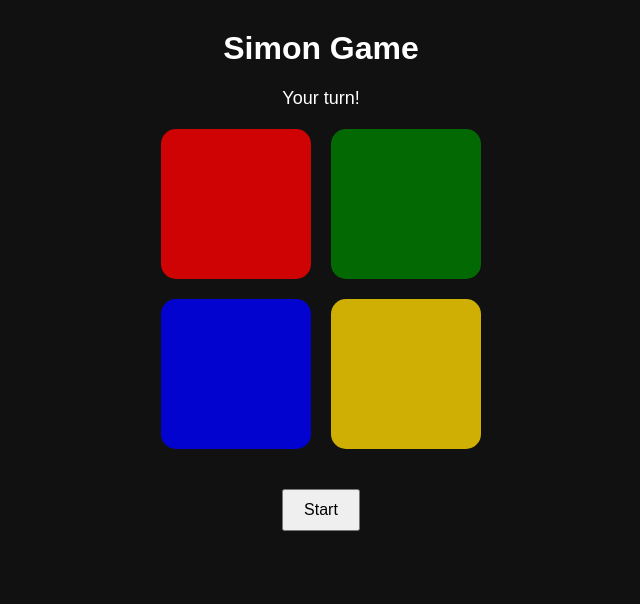
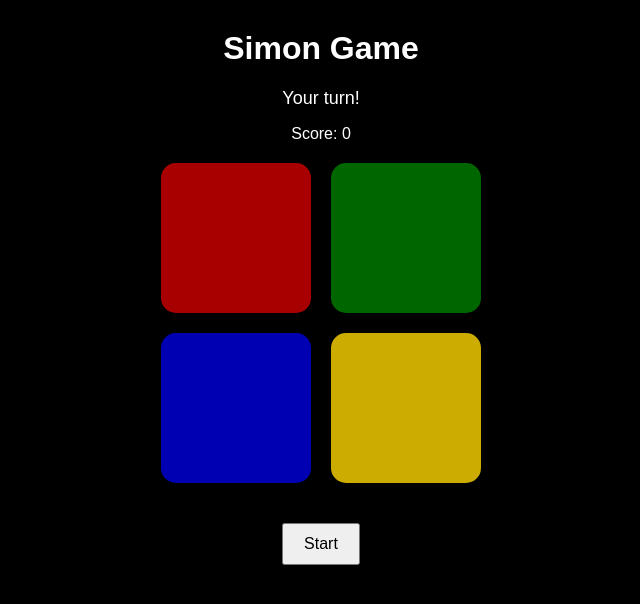
Before and after one commit to PhoonWeiLun/WeiLun, a plain HTML site: page index.html in a window 1280 px wide. Both pictures are taken after a click on the button "Start". Shown: the whole page, without its empty margins (319-959 px from the left). Drawn offline with Linux system fonts and the light colour scheme.

Commit message:
Add files via upload

```diff
--- a/index.html
+++ b/index.html
@@ -9,6 +9,7 @@
 <body>
   <h1>Simon Game</h1>
   <p id="status">Click "Start" to play</p>
+  <p id="score">Score: 0</p>
   <div class="game-board">
     <div class="color-button red" id="red"></div>
     <div class="color-button green" id="green"></div>
--- a/script.js
+++ b/script.js
@@ -5,6 +5,9 @@ let playing = false;
 
 const statusText = document.getElementById("status");
 const startBtn = document.getElementById("start-btn");
+
+let score = 0;
+const scoreText = document.getElementById("score");
 
 const buttons = {
   red: document.getElementById("red"),
@@ -22,6 +25,8 @@ for (let color of colors) {
 function startGame() {
   sequence = [];
   playerSequence = [];
+  score = 0;
+  updateScore();
   playing = true;
   statusText.textContent = "Watch the sequence...";
   nextRound();
@@ -51,6 +56,10 @@ function highlight(color) {
   });
 }
 
+function updateScore() {
+  scoreText.textContent = `Score: ${score}`;
+}
+
 function handleClick(color) {
   if (!playing) return;
 
@@ -65,6 +74,8 @@ function handleClick(color) {
   }
 
   if (playerSequence.length === sequence.length) {
+     score++;
+      updateScore();
     statusText.textContent = "Good! Next round...";
     setTimeout(nextRound, 1000);
   }
--- a/style.css
+++ b/style.css
@@ -1,7 +1,7 @@
 body {
     font-family: Arial, sans-serif;
     text-align: center;
-    background-color: #111;
+    background-color: #000000;
     color: #fff;
   }
 
@@ -33,12 +33,12 @@ body {
 
   .color-button.active {
     opacity: 1;
-    filter: brightness(150%);
+    filter: brightness(400%);
   }
 
-  .red { background-color: red; }
+  .red { background-color: rgb(211, 0, 0); }
   .green { background-color: green; }
-  .blue { background-color: blue; }
+  .blue { background-color: rgb(0, 0, 223); }
   .yellow { background-color: gold; }
 
   #start-btn {
```
